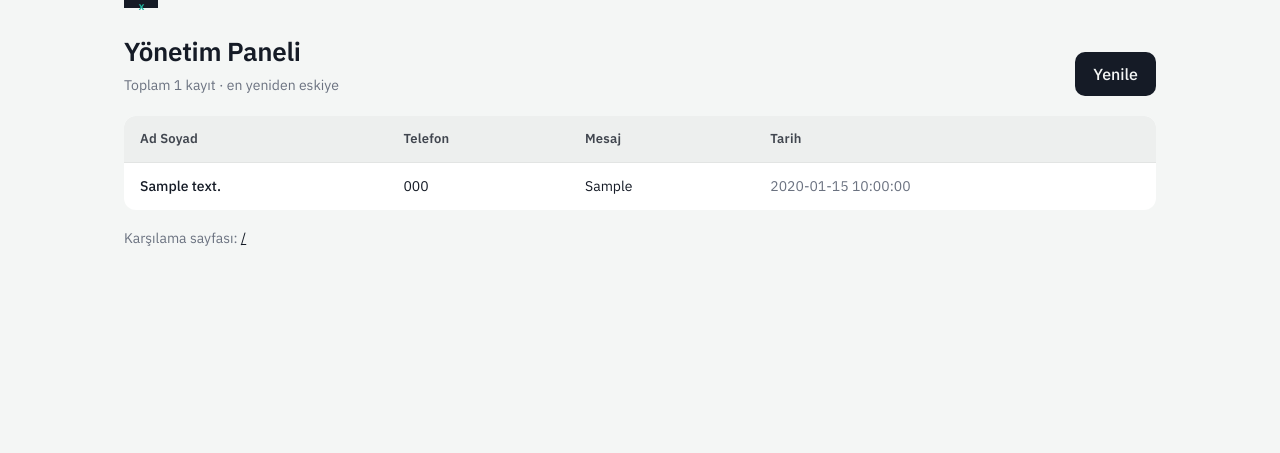
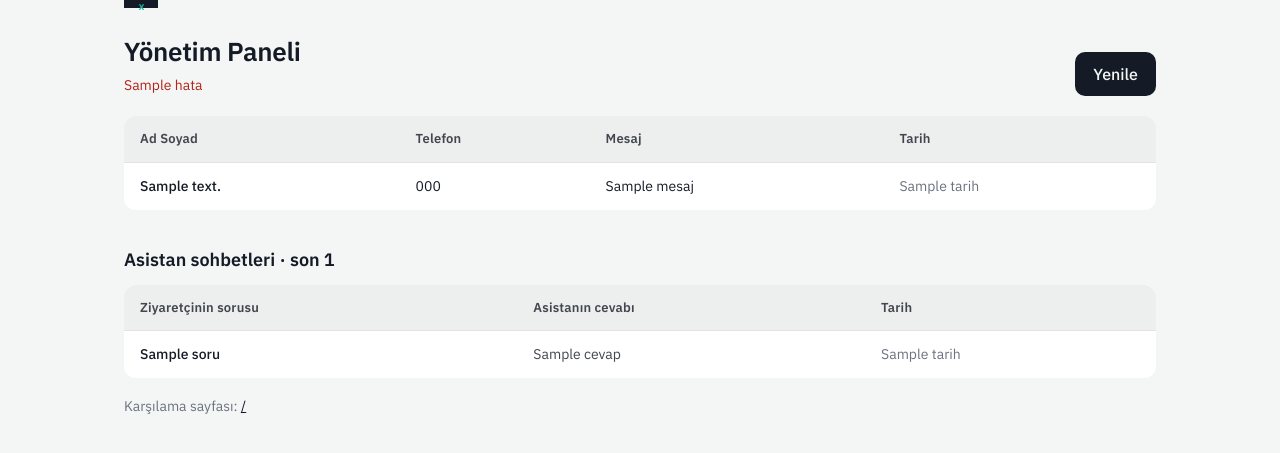
Before and after one commit to KursadEren/SmartLeadAi, a Flask app: template app/templates/dashboard.html in a window 1280 px wide. Shown: the part 66-519 px from the top of the page. Run offline with Flask 3, Linux system fonts and the light colour scheme; the template is opened without the code that fills it: most values are stand-ins (such as "Sample title", 1, 10 or a date in 2020).

Commit message:
Kayit uclarini anahtarla koru, sohbetleri kaydet
GET /api/leads herkese acikti; adresi bilen isim ve telefonlari
okuyabiliyordu. Artik X-Admin-Token bekliyor, yoksa 401.
Anahtari Wix'in arka uc modulu gonderiyor, tarayici degil.

/dashboard sayfasi tarayicinin parola kutusuyla korunuyor ve tabloyu
sunucuda dolduruyor; boylece anahtar sayfaya gomulmek zorunda kalmiyor.

Yeni sohbetler tablosu: /api/sohbet her soru-cevabi kaydediyor,
panelde gorunuyor. Kayit basarisiz olursa sohbet yine de devam eder.

Co-Authored-By: Claude Opus 5 <noreply@anthropic.com>

```diff
--- a/app/database.py
+++ b/app/database.py
@@ -24,7 +24,7 @@ def get_db():
 
 
 def init_db(app):
-    # Tablo yoksa olusturur. IF NOT EXISTS oldugu icin
+    # Tablolar yoksa olusturur. IF NOT EXISTS oldugu icin
     # her acilista calismasi sorun degil, veriyi silmez.
     global veritabani_yolu
     veritabani_yolu = app.config['DATABASE_URL']
@@ -38,6 +38,16 @@ def init_db(app):
                 telefon TEXT NOT NULL,
                 mesaj   TEXT,
                 tarih   TIMESTAMP DEFAULT CURRENT_TIMESTAMP
+            )
+        """)
+        # Ziyaretcinin asistana sordugu her soru ve alinan cevap.
+        # Yonetim panelinde gorunuyor; hangi sorular geliyor, gorulsun diye.
+        baglanti.execute("""
+            CREATE TABLE IF NOT EXISTS sohbetler (
+                id     INTEGER PRIMARY KEY AUTOINCREMENT,
+                soru   TEXT NOT NULL,
+                cevap  TEXT NOT NULL,
+                tarih  TIMESTAMP DEFAULT CURRENT_TIMESTAMP
             )
         """)
         baglanti.commit()
@@ -77,3 +87,33 @@ def tum_leadler():
         raise VeritabaniError('Kayitlar okunamadi.')
     finally:
         baglanti.close()
+
+
+def sohbet_ekle(soru, cevap):
+    baglanti = get_db()
+    try:
+        imlec = baglanti.execute(
+            "INSERT INTO sohbetler (soru, cevap) VALUES (?, ?)",
+            (soru, cevap)
+        )
+        baglanti.commit()
+        return imlec.lastrowid
+    except sqlite3.Error:
+        raise VeritabaniError('Sohbet kaydedilemedi.')
+    finally:
+        baglanti.close()
+
+
+def tum_sohbetler(adet=100):
+    # Panelde son konusmalar yeterli; hepsini cekmek gereksiz.
+    baglanti = get_db()
+    try:
+        imlec = baglanti.execute(
+            "SELECT id, soru, cevap, tarih FROM sohbetler ORDER BY id DESC LIMIT ?",
+            (adet,)
+        )
+        return imlec.fetchall()
+    except sqlite3.Error:
+        raise VeritabaniError('Sohbetler okunamadi.')
+    finally:
+        baglanti.close()
--- a/app/routes.py
+++ b/app/routes.py
@@ -2,7 +2,11 @@
 # Burada SQL ve yapay zeka cagrisi YOK.
 # Gelen veriyi kontrol edip dogru katmana gonderiyoruz.
 
-from flask import Blueprint, jsonify, render_template, request
+import secrets
+from functools import wraps
+
+from flask import (Blueprint, Response, current_app, jsonify,
+                   render_template, request)
 
 from app import database
 from app.database import VeritabaniError
@@ -15,6 +19,36 @@ sayfa_bp = Blueprint('sayfa', __name__)
 api_bp = Blueprint('api', __name__)
 
 
+def anahtar_dogru_mu(gelen):
+    """Gelen anahtar ile ayarlardaki anahtari karsilastirir.
+
+    == yerine compare_digest kullaniyoruz: normal karsilastirma ilk farkli
+    harfte durdugu icin sure olculerek anahtar tahmin edilebiliyor.
+    """
+    beklenen = current_app.config['ADMIN_TOKEN']
+    # Anahtar hic tanimlanmamissa ucu tamamen kapatiyoruz. Yanlislikla
+    # herkese acik kalmasindansa hic calismamasi daha guvenli.
+    if not beklenen:
+        return False
+    return secrets.compare_digest(gelen or '', beklenen)
+
+
+def yetki_gerekli(fonksiyon):
+    """Kayitlari donen uclarin basina yazilir.
+
+    Istegin basliginda X-Admin-Token yoksa ya da yanlissa 401 doner.
+    Anahtari Wix'in arka uc modulu gonderiyor, tarayici degil; bu yuzden
+    anahtar ziyaretcinin bilgisayarina hic inmiyor.
+    """
+    @wraps(fonksiyon)
+    def sarmalanmis(*args, **kwargs):
+        if not anahtar_dogru_mu(request.headers.get('X-Admin-Token')):
+            # 401 = kimligini dogrula
+            return jsonify({'basari': False, 'hata': 'Yetkiniz yok.'}), 401
+        return fonksiyon(*args, **kwargs)
+    return sarmalanmis
+
+
 @sayfa_bp.route('/')
 def karsilama():
     return render_template('index.html')
@@ -22,7 +56,28 @@ def karsilama():
 
 @sayfa_bp.route('/dashboard')
 def panel():
-    return render_template('dashboard.html')
+    # Panel sayfasi tarayicida aciliyor, bu yuzden basligi biz ekleyemiyoruz.
+    # Bunun yerine tarayicinin kendi parola kutusunu kullaniyoruz.
+    # Kullanici adi onemli degil, parola ADMIN_TOKEN.
+    giris = request.authorization
+    if giris is None or not anahtar_dogru_mu(giris.password):
+        return Response(
+            'Bu sayfa icin parola gerekiyor.',
+            401,
+            {'WWW-Authenticate': 'Basic realm="NoteX Yonetim Paneli"'}
+        )
+
+    # Sayfayi sunucuda dolduruyoruz. Tarayici /api/leads'e istek atsaydi
+    # anahtari da ona vermek gerekirdi; o zaman anahtar disari sizardi.
+    try:
+        leadler = [dict(k) for k in database.tum_leadler()]
+        sohbetler = [dict(k) for k in database.tum_sohbetler()]
+    except VeritabaniError as hata:
+        return render_template('dashboard.html', hata=str(hata),
+                               leadler=[], sohbetler=[])
+
+    return render_template('dashboard.html', hata=None,
+                           leadler=leadler, sohbetler=sohbetler)
 
 
 @api_bp.route('/sohbet', methods=['POST'])
@@ -53,6 +108,13 @@ def sohbet():
     except AIServiceError as hata:
         # 503 = servis simdilik calismiyor, sonra tekrar denenebilir
         return jsonify({'basari': False, 'hata': str(hata)}), 503
+
+    # Konusmayi panelde gormek icin kaydediyoruz. Kayit basarisiz olursa
+    # ziyaretciye yine de cevap donuyoruz; sohbeti kesmek anlamsiz olurdu.
+    try:
+        database.sohbet_ekle(mesaj, cevap)
+    except VeritabaniError:
+        pass
 
     return jsonify({'basari': True, 'cevap': cevap})
 
@@ -86,6 +148,7 @@ def lead_kaydet():
 
 
 @api_bp.route('/leads', methods=['GET'])
+@yetki_gerekli
 def leadleri_getir():
     try:
         kayitlar = database.tum_leadler()
@@ -97,7 +160,24 @@ def leadleri_getir():
         lead = dict(kayit)
         # Wix'teki Repeater bileseni her kayitta _id alani istiyor,
         # olmazsa listeyi bos gosteriyor
-        lead['_id'] = str(lead['id'])
+        lead['_id'] = 'lead' + str(lead['id'])
         leads.append(lead)
 
     return jsonify({'basari': True, 'adet': len(leads), 'leads': leads})
+
+
+@api_bp.route('/sohbetler', methods=['GET'])
+@yetki_gerekli
+def sohbetleri_getir():
+    try:
+        kayitlar = database.tum_sohbetler()
+    except VeritabaniError as hata:
+        return jsonify({'basari': False, 'hata': str(hata)}), 500
+
+    sohbetler = []
+    for kayit in kayitlar:
+        satir = dict(kayit)
+        satir['_id'] = 'sohbet' + str(satir['id'])
+        sohbetler.append(satir)
+
+    return jsonify({'basari': True, 'adet': len(sohbetler), 'sohbetler': sohbetler})
--- a/app/templates/dashboard.html
+++ b/app/templates/dashboard.html
@@ -30,13 +30,15 @@
   /* F-Pattern: baslik ve ozet solda, eylem sagda */
   .ust{display:flex; align-items:flex-end; justify-content:space-between; gap:16px; margin:24px 0 20px}
   h1{font-size:26px; font-weight:600; margin:0 0 4px; letter-spacing:-.3px}
+  h2{font-size:18px; font-weight:600; margin:36px 0 12px}
   .ozet{color:var(--gri); font-size:14px; margin:0}
-  button{
+  .dugme{
     padding:10px 18px; border:0; border-radius:10px; font:inherit; font-weight:500;
     background:var(--murekkep); color:var(--kirik-beyaz); cursor:pointer;
+    text-decoration:none; display:inline-block;
   }
-  button:disabled{opacity:.5; cursor:not-allowed}
 
+  .kaydir{overflow-x:auto}
   table{width:100%; border-collapse:collapse; background:#fff; border-radius:12px; overflow:hidden}
   th,td{padding:13px 16px; text-align:left; border-bottom:1px solid var(--cizgi); font-size:14px; vertical-align:top}
   /* En onemli kolon (isim) en solda — F-Pattern gerektirdigi icin */
@@ -45,6 +47,9 @@
   td.isim{font-weight:500}
   td.tel{font-variant-numeric:tabular-nums; white-space:nowrap}
   td.tarih{color:var(--gri); white-space:nowrap}
+  td.bos{color:var(--gri)}
+  .soru{font-weight:500}
+  .cevap{color:#41464F}
   .durum{margin-top:18px; font-size:14px; color:var(--gri)}
   .hata{color:#B42318}
   a{color:var(--murekkep)}
@@ -61,71 +66,59 @@
   <div class="ust">
     <div>
       <h1>Yönetim Paneli</h1>
-      <p class="ozet" id="ozet">Yükleniyor…</p>
+      {% if hata %}
+        <p class="ozet hata">{{ hata }}</p>
+      {% elif leadler %}
+        <p class="ozet">Toplam {{ leadler|length }} kayıt · en yeniden eskiye</p>
+      {% else %}
+        <p class="ozet">Henüz kayıt yok.</p>
+      {% endif %}
     </div>
-    <button id="dugmeYenile">Yenile</button>
+    <a class="dugme" href="/dashboard">Yenile</a>
   </div>
 
-  <table>
-    <thead>
-      <tr><th>Ad Soyad</th><th>Telefon</th><th>Mesaj</th><th>Tarih</th></tr>
-    </thead>
-    <tbody id="govde"></tbody>
-  </table>
+  <div class="kaydir">
+    <table>
+      <thead>
+        <tr><th>Ad Soyad</th><th>Telefon</th><th>Mesaj</th><th>Tarih</th></tr>
+      </thead>
+      <tbody>
+        {% for lead in leadler %}
+          <tr>
+            <td class="isim">{{ lead.isim }}</td>
+            <td class="tel">{{ lead.telefon }}</td>
+            <td>{{ lead.mesaj or '—' }}</td>
+            <td class="tarih">{{ lead.tarih }}</td>
+          </tr>
+        {% else %}
+          <tr><td class="bos" colspan="4">Karşılama sayfasından ilk kaydı oluşturun.</td></tr>
+        {% endfor %}
+      </tbody>
+    </table>
+  </div>
 
-  <div class="durum" id="durum"></div>
+  <h2>Asistan sohbetleri{% if sohbetler %} · son {{ sohbetler|length }}{% endif %}</h2>
+
+  <div class="kaydir">
+    <table>
+      <thead>
+        <tr><th>Ziyaretçinin sorusu</th><th>Asistanın cevabı</th><th>Tarih</th></tr>
+      </thead>
+      <tbody>
+        {% for s in sohbetler %}
+          <tr>
+            <td class="soru">{{ s.soru }}</td>
+            <td class="cevap">{{ s.cevap }}</td>
+            <td class="tarih">{{ s.tarih }}</td>
+          </tr>
+        {% else %}
+          <tr><td class="bos" colspan="3">Henüz sohbet kaydı yok.</td></tr>
+        {% endfor %}
+      </tbody>
+    </table>
+  </div>
+
   <p class="durum">Karşılama sayfası: <a href="/">/</a></p>
 </div>
-
-<script>
-const $ = (id) => document.getElementById(id);
-
-async function leadleriYukle(){
-  const dugme = $('dugmeYenile');
-  const durum = $('durum');
-  const govde = $('govde');
-
-  dugme.disabled = true;
-  durum.textContent = ''; durum.className = 'durum';
-
-  try{
-    const y = await fetch('/api/leads');
-    const veri = await y.json();
-    if (!veri.basari) throw new Error(veri.hata || 'Liste alınamadı');
-
-    govde.innerHTML = '';
-    if (veri.adet === 0){
-      $('ozet').textContent = 'Henüz kayıt yok.';
-      govde.innerHTML = '<tr><td colspan="4" style="color:#6B7280">'
-                      + 'Karşılama sayfasından ilk kaydı oluşturun.</td></tr>';
-      return;
-    }
-
-    $('ozet').textContent = 'Toplam ' + veri.adet + ' kayıt · en yeniden eskiye';
-
-    for (const l of veri.leads){
-      const tr = document.createElement('tr');
-      // mesaj alani null gelebilir (opsiyonel sutun) — bos hucre yerine tire
-      tr.innerHTML =
-        '<td class="isim"></td><td class="tel"></td><td></td><td class="tarih"></td>';
-      const h = tr.children;
-      h[0].textContent = l.isim;
-      h[1].textContent = l.telefon;
-      h[2].textContent = l.mesaj || '—';
-      h[3].textContent = l.tarih;
-      govde.appendChild(tr);
-    }
-  }catch(e){
-    durum.textContent = 'Bağlantı kurulamadı: ' + e.message;
-    durum.className = 'durum hata';
-    $('ozet').textContent = '';
-  }finally{
-    dugme.disabled = false;
-  }
-}
-
-$('dugmeYenile').addEventListener('click', leadleriYukle);
-leadleriYukle();
-</script>
 </body>
 </html>
--- a/config.py
+++ b/config.py
@@ -32,6 +32,9 @@ class Config:
     AI_PROVIDER = os.environ.get('AI_PROVIDER', 'groq')
     AI_MODEL = os.environ.get('AI_MODEL', '')
     CORS_ORIGINS = os.environ.get('CORS_ORIGINS', '*')
+    # Yonetim panelinin ve gizli uclarin parolasi. Bos birakilirsa
+    # o uclar hic calismaz; yanlislikla herkese acik kalmasin diye boyle.
+    ADMIN_TOKEN = os.environ.get('ADMIN_TOKEN', '')
     BUSINESS_CONTEXT = os.environ.get('BUSINESS_CONTEXT', ISLETME_BAGLAMI)
 
 
```
Also changed, not shown: README.md.
